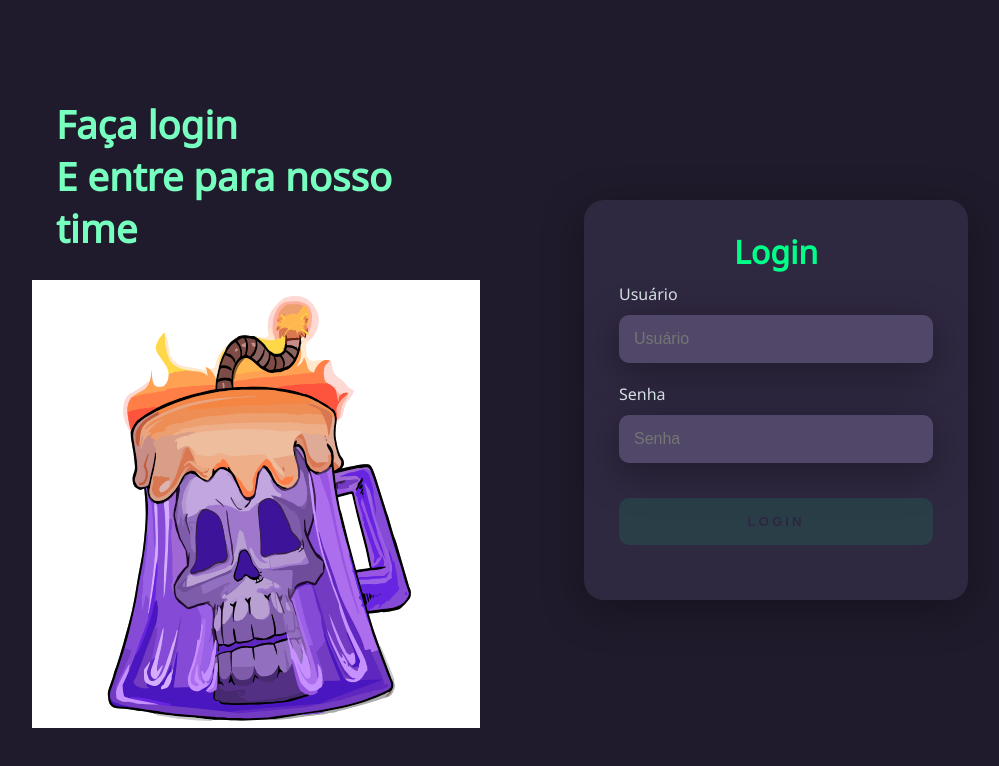
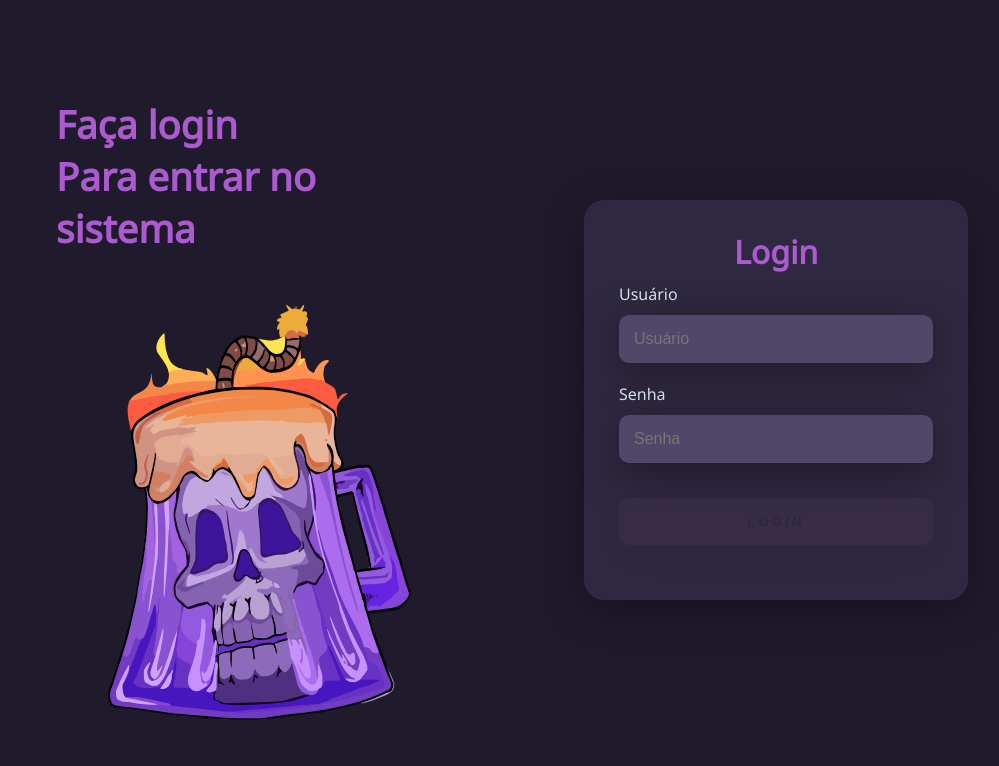
Before and after one commit to ArthOlv/site-lanchonete, a plain HTML site: page login.html in a window 1280 px wide. Shown: the whole page, without its empty margins (64-1063 px from the left). Drawn offline with Linux system fonts and the light colour scheme.

Commit message:
commit 6 - pagina de login estilizada

```diff
--- a/css/login.css
+++ b/css/login.css
@@ -26,7 +26,7 @@ body *{
 }
 .left-login > h1 {
     font-size: 3vw;
-    color: #77ffc0;
+    color: #ac5acf;
 }
 .left-login-img{
     width: 35vw;
@@ -50,7 +50,7 @@ body *{
     box-shadow: 0px 10px 40px #00000056;
 }
 .card-login > h1{
-    color: #00ff88;
+    color: #ac5acf;
     font-weight: 800;
     margin: 0;
 }
@@ -92,9 +92,9 @@ body *{
     font-weight: 800;
     letter-spacing: 3px;
     color: #2b134b;
-    background-color: #00ff88;
+    background-color: #7E5E8C;
     cursor: pointer;
-    box-shadow: 0px 10px 40px -12px #00ff8052;
+    box-shadow: 0px 10px 40px -12px #291240;
     transition: all 0.3s;
 }
 .btn-login:hover{
@@ -108,9 +108,9 @@ body *{
     font-weight: 800;
     letter-spacing: 3px;
     color: #2b134b;
-    background-color: #51ffae;
+    background-color: #ac5acf;
     cursor: pointer;
-    box-shadow: 0px 10px 40px -12px #00ff8052;
+    box-shadow: 0px 10px 40px -12px #291240;
     scale: 1.1;
 }
 .btn-login:active{
@@ -124,9 +124,9 @@ body *{
     font-weight: 800;
     letter-spacing: 3px;
     color: #2b134b;
-    background-color: #00ff88;
+    background-color: #7E5E8C;
     cursor: pointer;
-    box-shadow: 0px 10px 40px -12px #00ff8052;
+    box-shadow: 0px 10px 40px -12px #291240;
     scale: 1.0;
 }
 
--- a/login.html
+++ b/login.html
@@ -14,8 +14,8 @@
 <body>
     <div class="main-login">
         <div class="left-login">
-            <h1>Faça login<br>E entre para nosso time</h1>
-            <img src="css/imagens/caneca.svg" class="left-login-img" alt="Caneca Explosiva">
+            <h1>Faça login<br>Para entrar no sistema</h1>
+            <img src="css/imagens/canecasembg.svg" class="left-login-img" alt="Caneca Explosiva">
         </div>
         <div class="right-login">
             <div class="card-login">
```
